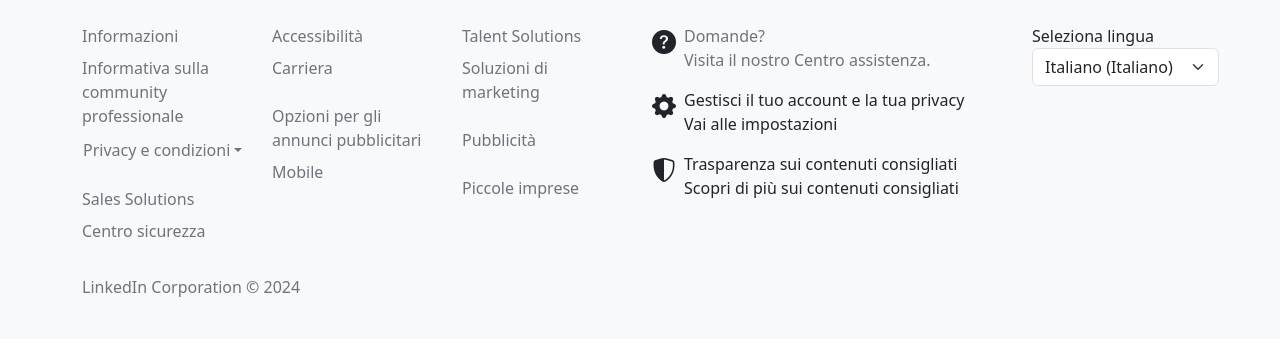
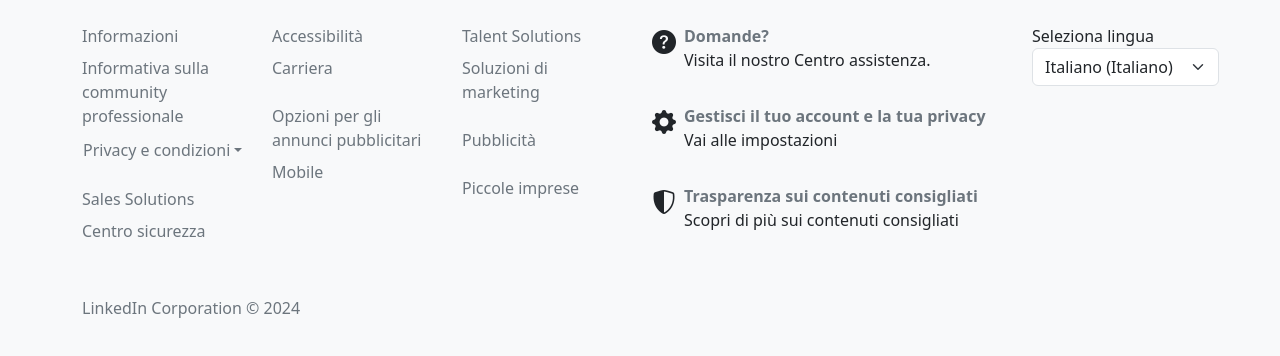
Before and after one commit to enzocesarano/BuildWeek3-Team1, a React (Create React App) app: page / in a window 1280 px wide. Shown: the top 356 px of the page. Built offline with nearby package versions, Linux system fonts and the light colour scheme.

Commit message:
Ultime modifiche al footer

```diff
--- a/src/App.css
+++ b/src/App.css
@@ -1,38 +1,9 @@
-.App {
-  text-align: center;
+.footer-link {
+  text-decoration: none;
+  color: #6c757d;
 }
 
-.App-logo {
-  height: 40vmin;
-  pointer-events: none;
+.footer-link:hover {
+  text-decoration: underline;
+  color: #0776e6;
 }
-
-@media (prefers-reduced-motion: no-preference) {
-  .App-logo {
-    animation: App-logo-spin infinite 20s linear;
-  }
-}
-
-.App-header {
-  background-color: #282c34;
-  min-height: 100vh;
-  display: flex;
-  flex-direction: column;
-  align-items: center;
-  justify-content: center;
-  font-size: calc(10px + 2vmin);
-  color: white;
-}
-
-.App-link {
-  color: #61dafb;
-}
-
-@keyframes App-logo-spin {
-  from {
-    transform: rotate(0deg);
-  }
-  to {
-    transform: rotate(360deg);
-  }
-}
--- a/src/components/MyFooter.jsx
+++ b/src/components/MyFooter.jsx
@@ -5,18 +5,18 @@
 
 const MyFooter = () => {
   return (
-    <footer className="bg-light py-4 ">
-      <div className="container ">
+    <footer className="bg-light py-4">
+      <div className="container">
         <div className="row">
           <div className="col-md-2">
             <ul className="list-unstyled">
               <li className="mb-2">
-                <a href="#" className="text-secondary text-decoration-none">
+                <a href="#" className="footer-link">
                   Informazioni
                 </a>
               </li>
               <li className="mb-2">
-                <a href="#" className="text-secondary text-decoration-none">
+                <a href="#" className="footer-link">
                   Informativa sulla community professionale
                 </a>
               </li>
@@ -31,21 +31,29 @@
                   </Dropdown.Toggle>
 
                   <Dropdown.Menu>
-                    <Dropdown.Item href="#">Informativa sulla privacy</Dropdown.Item>
+                    <Dropdown.Item href="#">
+                      Informativa sulla privacy
+                    </Dropdown.Item>
                     <Dropdown.Item href="#">Contratto di licenza</Dropdown.Item>
-                    <Dropdown.Item href="#">Termini e condizioni delle pagine</Dropdown.Item>
-                    <Dropdown.Item href="#">Informativa sui cookie</Dropdown.Item>
-                    <Dropdown.Item href="#">Informativa sul copyright</Dropdown.Item>
+                    <Dropdown.Item href="#">
+                      Termini e condizioni delle pagine
+                    </Dropdown.Item>
+                    <Dropdown.Item href="#">
+                      Informativa sui cookie
+                    </Dropdown.Item>
+                    <Dropdown.Item href="#">
+                      Informativa sul copyright
+                    </Dropdown.Item>
                   </Dropdown.Menu>
                 </Dropdown>
               </li>
               <li className="mb-2">
-                <a href="#" className="text-secondary text-decoration-none">
+                <a href="#" className="footer-link">
                   Sales Solutions
                 </a>
               </li>
               <li>
-                <a href="#" className="text-secondary text-decoration-none">
+                <a href="#" className="footer-link">
                   Centro sicurezza
                 </a>
               </li>
@@ -54,22 +62,22 @@
           <div className="col-md-2">
             <ul className="list-unstyled">
               <li className="mb-2">
-                <a href="#" className="text-secondary text-decoration-none">
+                <a href="#" className="footer-link">
                   Accessibilità
                 </a>
               </li>
               <li className="mb-4">
-                <a href="#" className="text-secondary text-decoration-none">
+                <a href="#" className="footer-link">
                   Carriera
                 </a>
               </li>
               <li className="mb-2">
-                <a href="#" className="text-secondary text-decoration-none">
+                <a href="#" className="footer-link">
                   Opzioni per gli annunci pubblicitari
                 </a>
               </li>
               <li>
-                <a href="#" className="text-secondary text-decoration-none">
+                <a href="#" className="footer-link">
                   Mobile
                 </a>
               </li>
@@ -78,22 +86,22 @@
           <div className="col-md-2">
             <ul className="list-unstyled">
               <li className="mb-2">
-                <a href="#" className="text-secondary text-decoration-none">
+                <a href="#" className="footer-link">
                   Talent Solutions
                 </a>
               </li>
               <li className="mb-4">
-                <a href="#" className="text-secondary text-decoration-none">
+                <a href="#" className="footer-link">
                   Soluzioni di marketing
                 </a>
               </li>
               <li className="mb-4">
-                <a href="#" className="text-secondary text-decoration-none">
+                <a href="#" className="footer-link">
                   Pubblicità
                 </a>
               </li>
               <li>
-                <a href="#" className="text-secondary text-decoration-none">
+                <a href="#" className="footer-link">
                   Piccole imprese
                 </a>
               </li>
@@ -103,24 +111,29 @@
             <ul className="list-unstyled">
               <div className="d-flex">
                 <i className="bi bi-question-circle-fill me-2 fs-4"></i>
-                <li className="mb-3 text-secondary">
-                  Domande?
-                  <br />
-                  Visita il nostro Centro assistenza.
+                <li className="mb-3">
+                  <a href="#" className="footer-link fw-semibold">
+                    Domande?
+                  </a>
+                  <p>Visita il nostro Centro assistenza.</p>
                 </li>
               </div>
               <div className="d-flex">
                 <i className="bi bi-gear-fill me-2 fs-4"></i>
                 <li className="mb-3">
-                  Gestisci il tuo account e la tua privacy
-                  <br /> Vai alle impostazioni
+                  <a href="#" className="footer-link fw-semibold">
+                    Gestisci il tuo account e la tua privacy
+                  </a>
+                  <p>Vai alle impostazioni</p>
                 </li>
               </div>
               <div className="d-flex">
                 <i className="bi bi-shield-shaded me-2 fs-4"></i>
                 <li className="mb-3">
-                  Trasparenza sui contenuti consigliati <br /> Scopri di più sui
-                  contenuti consigliati
+                  <a href="#" className="footer-link fw-semibold">
+                    Trasparenza sui contenuti consigliati
+                  </a>
+                  <p>Scopri di più sui contenuti consigliati</p>
                 </li>
               </div>
             </ul>
```
